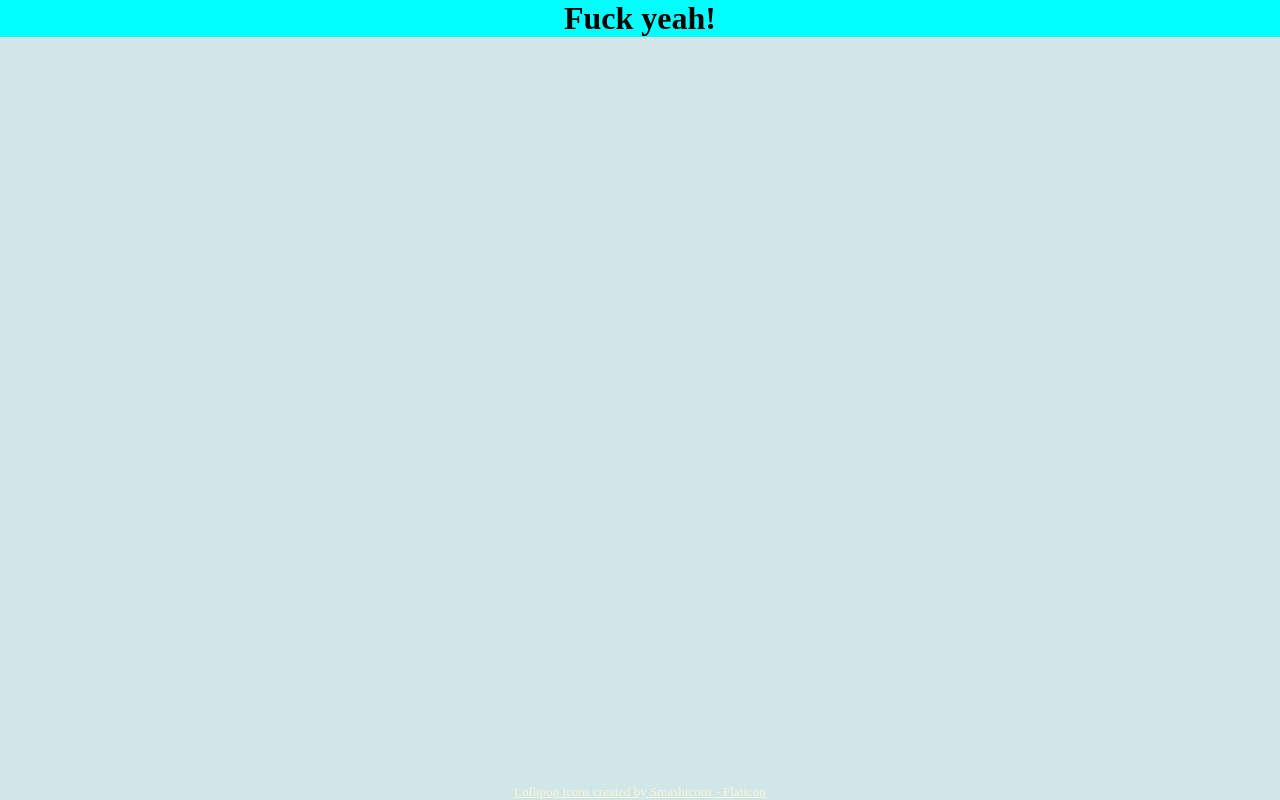
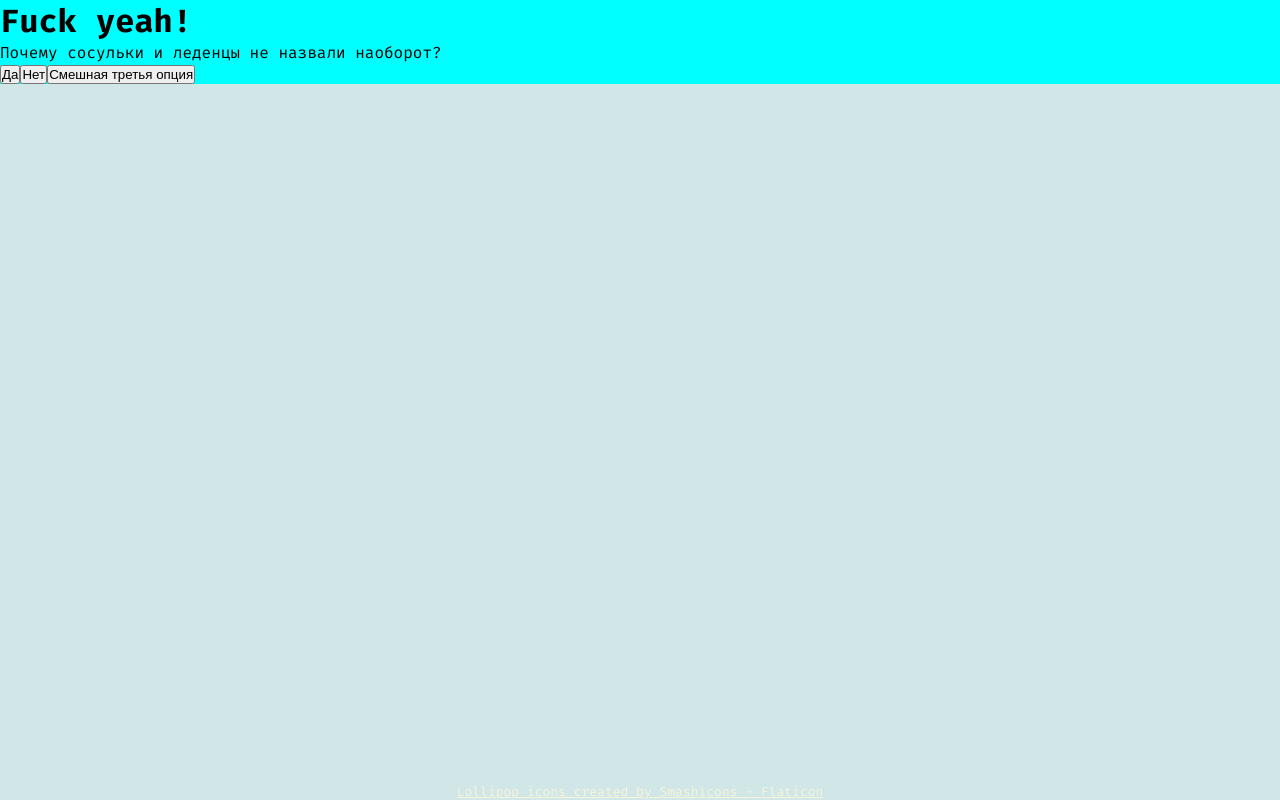
Before and after one commit to sergeypeterman/poll-test, a Next.js app: page / in a window 1280 px wide. Built offline with nearby package versions, Linux system fonts and the light colour scheme.

Commit message:
barebone test

```diff
--- a/package.json
+++ b/package.json
@@ -11,6 +11,7 @@
   "dependencies": {
     "eslint": "8.35.0",
     "eslint-config-next": "13.2.4",
+    "google-spreadsheets": "^2.0.0",
     "next": "13.2.4",
     "react": "18.2.0",
     "react-dom": "18.2.0"
--- /dev/null
+++ b/pages/api/create-poll.js
@@ -0,0 +1,47 @@
+const { GoogleSpreadsheet } = require('google-spreadsheet');
+
+const doc = new GoogleSpreadsheet(process.env.GOOGLE_SHEET_ID);
+
+export default async function handler(req, res) {
+  const {
+    query: { id }
+  } = req;
+
+  try {
+    if (!id) {
+      throw new Error('Missing id');
+    }
+
+    await doc.useServiceAccountAuth({
+      client_email: process.env.GOOGLE_SERVICE_ACCOUNT_EMAIL,
+      private_key: process.env.GOOGLE_PRIVATE_KEY.replace(/\\n/gm, '\n')
+    });
+
+    await doc.getInfo();
+    const sheet = doc.sheetsByIndex[0];
+    const rows = await sheet.getRows();
+    const raw_data = rows[0]._rawData;
+    const header_values = rows[0]._sheet.headerValues;
+    const row_value = rows[0][id];
+
+    rows[0][id] = Number(row_value) + 1;
+    await rows[0].save();
+
+    const total = raw_data.reduce((values, value) => Number(values) + Number(value), 0);
+    const max = Math.max(...raw_data.map((item) => item));
+
+    const results = header_values.map((result, index) => {
+      const count = raw_data[index];
+      return {
+        value: result,
+        count: count,
+        percent: Number((count * 100) / total).toFixed(1),
+        isMax: count >= max
+      };
+    });
+
+    res.status(200).json({ message: 'A ok!', total: total, data: results });
+  } catch (error) {
+    res.status(500).json(error);
+  }
+}
--- a/pages/api/hello.js
+++ /dev/null
@@ -1,5 +0,0 @@
-// Next.js API route support: https://nextjs.org/docs/api-routes/introduction
-
-export default function handler(req, res) {
-  res.status(200).json({ name: 'John Doe' })
-}
--- a/pages/index.js
+++ b/pages/index.js
@@ -1,13 +1,49 @@
-import Head from 'next/head'
-import Image from 'next/image'
-import { Inter } from 'next/font/google'
-import styles from '@/styles/Home.module.css'
+import Head from "next/head";
+import styles from "@/styles/Home.module.css";
+import React, { Fragment, useEffect, useState } from "react";
 
-const inter = Inter({ subsets: ['latin'] })
-
-//почему сосульки и леденцы не назвали наоборот?
+//
+const config = [
+  {
+    name: "Да",
+    id: "yes",
+  },
+  {
+    name: "Нет",
+    id: "no",
+  },
+  {
+    name: "Смешная третья опция",
+    id: "funny_third",
+  },
+];
 
 export default function Home() {
+  const [hasVoted, setHasVoted] = useState(false);
+  const [error, setError] = useState(false);
+  const [isSubmitting, setIsSubmitting] = useState(false);
+  const [results, setResults] = useState(null);
+
+  const handleClick = async (id) => {
+    setIsSubmitting(true);
+    try {
+      const response = await fetch(`/api/create-vote?id=${id}`);
+      if (!response.ok) {
+        throw new Error(response.statusText);
+      }
+      const result = await response.json();
+      setResults(result);
+      setIsSubmitting(false);
+      setHasVoted(true);
+    } catch (error) {
+      setIsSubmitting(false);
+      setError({
+        error: true,
+        message: error.message,
+      });
+    }
+  };
+
   return (
     <>
       <Head>
@@ -20,11 +56,64 @@ export default function Home() {
         <div className={styles.page}>
           <div className={styles.poll}>
             <h1>Fuck yeah!</h1>
+            <section>
+              <div>
+                <p>
+                Почему сосульки и леденцы не назвали наоборот? {process.env.VAR_TEST}
+                </p>
+
+                <div>
+                  {!hasVoted ? (
+                    <Fragment>
+                      {config.map((item, index) => {
+                        const { name, id } = item;
+
+                        return (
+                          <button
+                            key={index}
+                            onClick={() => handleClick(id)}
+                            disabled={isSubmitting || error}
+                          >
+                            <span>{name}</span>
+                          </button>
+                        );
+                      })}
+                    </Fragment>
+                  ) : (
+                    <Fragment>
+                      {results.data.map((result, index) => {
+                        const { percent, isMax } = result;
+                        const name = config[index].name;
+                        return (
+                          <div key={index}>
+                            <span
+                              style={{
+                                width: `${percent}%`,
+                              }}
+                            />
+                            <span>{name}</span>
+                            <span>{`${percent}%`}</span>
+                          </div>
+                        );
+                      })}
+                    </Fragment>
+                  )}
+                </div>
+                {hasVoted ? <p>{`${results.total} votes`}</p> : null}
+                {error ? <p>{error.message}</p> : null}
+              </div>
+            </section>
           </div>
-          <div className={styles.footer}><a href="https://www.flaticon.com/free-icons/lollipop" title="lollipop icons">Lollipop icons created by Smashicons - Flaticon</a></div>
+          <div className={styles.footer}>
+            <a
+              href="https://www.flaticon.com/free-icons/lollipop"
+              title="lollipop icons"
+            >
+              Lollipop icons created by Smashicons - Flaticon
+            </a>
+          </div>
         </div>
       </main>
-
     </>
-  )
+  );
 }
--- a/styles/Home.module.css
+++ b/styles/Home.module.css
@@ -20,6 +20,7 @@
 
 .poll{
   display: flex;
+  flex-direction: column;
   justify-content: center;
   background-color: aqua;
 }
--- a/styles/globals.css
+++ b/styles/globals.css
@@ -1,3 +1,4 @@
+@import url('https://fonts.googleapis.com/css2?family=Fira+Code:wght@400;700&display=swap');
 * {
     box-sizing: border-box;
     padding: 0;
@@ -6,5 +7,5 @@
 
   html,
   body {
-
+    font-family: 'Fira Code', monospace;
   }
```
Also changed, not shown: 1 other file (tests, documents, lock files or other folders).
